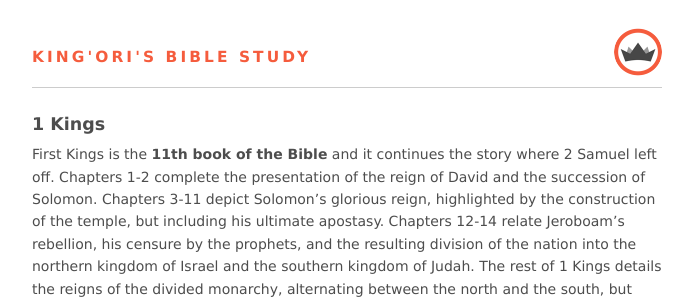
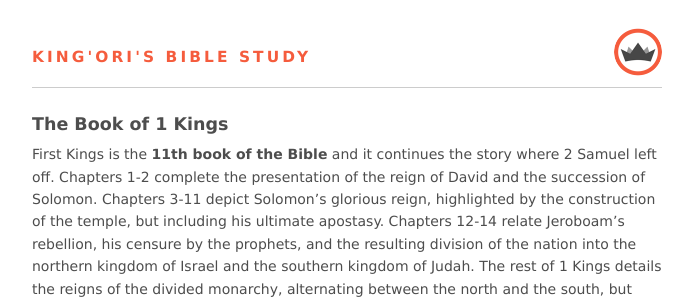
Before and after one commit to itskingori/systematic-theology, a Jekyll site: the page built from books/11.1-kings/book.md, in a window 1280 px wide and 900 px high. Shown: the top 303 px of the window, without its empty margins (293-986 px from the left). Built offline with Jekyll 4.4.1, drawn with Linux system fonts in a browser that asks for light colours; Markdown is read by kramdown in place of the engine named in the settings.

Commit message:
Book title should be clear

```diff
--- a/books/11.1-kings/book.md
+++ b/books/11.1-kings/book.md
@@ -4,7 +4,7 @@ layout: default
 permalink: /books/1-kings/
 ---
 
-## {{ page.title }}
+## The Book of {{ page.title }}
 
 First Kings is the **11th book of the Bible** and it continues the story where 2
 Samuel left off. Chapters 1-2 complete the presentation of the reign of David
```
